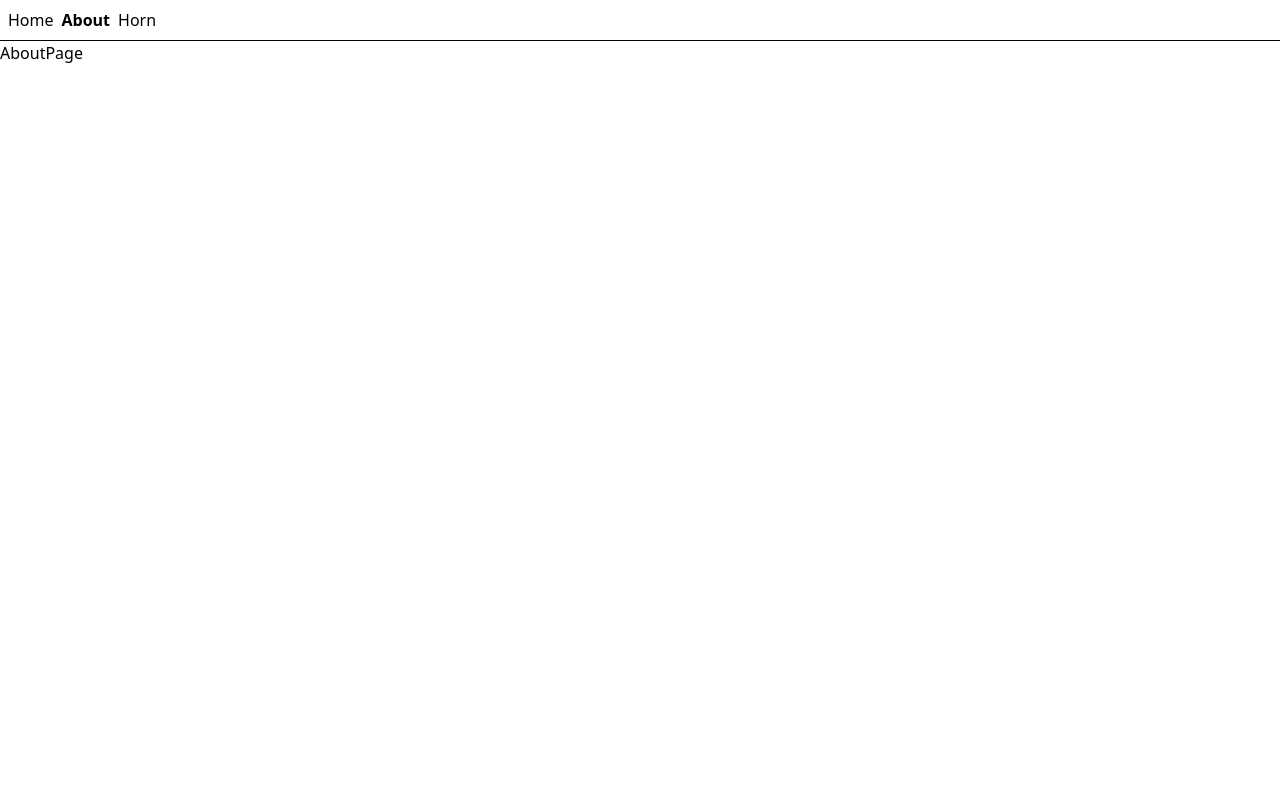
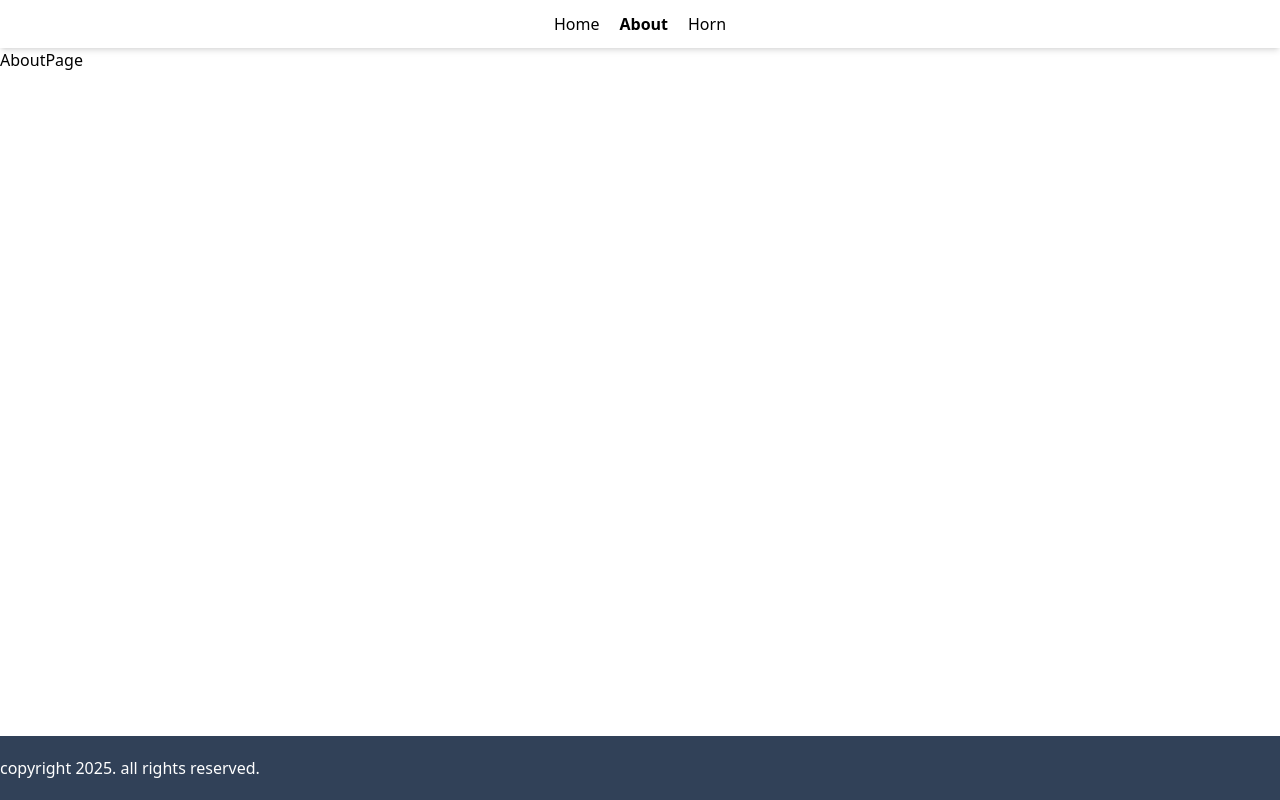
Before and after one commit to SeongYoonMin/erinn-horn, a React (Vite) app: page /about in a window 1280 px wide. Built offline with nearby package versions, Linux system fonts and the light colour scheme.

Commit message:
feat: layout 생성

```diff
--- /dev/null
+++ b/src/components/layout/footer.tsx
@@ -0,0 +1,11 @@
+const Footer = () => {
+  return (
+    <footer className="py-5 bg-slate-700">
+      <div className="w-full max-w-[1280px] mx-auto text-white">
+        <p>copyright 2025. all rights reserved.</p>
+      </div>
+    </footer>
+  );
+};
+
+export default Footer;
--- /dev/null
+++ b/src/components/layout/header.tsx
@@ -0,0 +1,21 @@
+import { Link } from "@tanstack/react-router";
+
+const Header = () => {
+  return (
+    <header className="py-3 w-full shadow-md">
+      <div className="flex gap-5 items-center justify-center w-full">
+        <Link to="/" className="[&.active]:font-bold">
+          Home
+        </Link>
+        <Link to="/about" className="[&.active]:font-bold">
+          About
+        </Link>
+        <Link to="/horn" className="[&.active]:font-bold">
+          Horn
+        </Link>
+      </div>
+    </header>
+  );
+};
+
+export default Header;
--- a/src/routes/__root.tsx
+++ b/src/routes/__root.tsx
@@ -1,25 +1,19 @@
-import { createRootRoute, Link, Outlet } from '@tanstack/react-router'
-import { TanStackRouterDevtools } from '@tanstack/react-router-devtools'
+import { createRootRoute, Outlet } from "@tanstack/react-router";
+import { TanStackRouterDevtools } from "@tanstack/react-router-devtools";
+import Header from "../components/layout/header";
+import Footer from "../components/layout/footer";
 
 // npx tsr generate
 
 export const Route = createRootRoute({
   component: () => (
-    <>
-      <div className="p-2 flex gap-2">
-        <Link to="/" className="[&.active]:font-bold">
-          Home
-        </Link>
-        <Link to="/about" className="[&.active]:font-bold">
-          About
-        </Link>
-        <Link to="/horn" className="[&.active]:font-bold">
-          Horn
-        </Link>
+    <main className="min-h-screen flex flex-col">
+      <Header />
+      <div className="flex-1 w-full max-w-[1280px] mx-auto">
+        <Outlet />
       </div>
-      <hr />
-      <Outlet />
+      <Footer />
       <TanStackRouterDevtools />
-    </>
+    </main>
   ),
-})
+});
```
